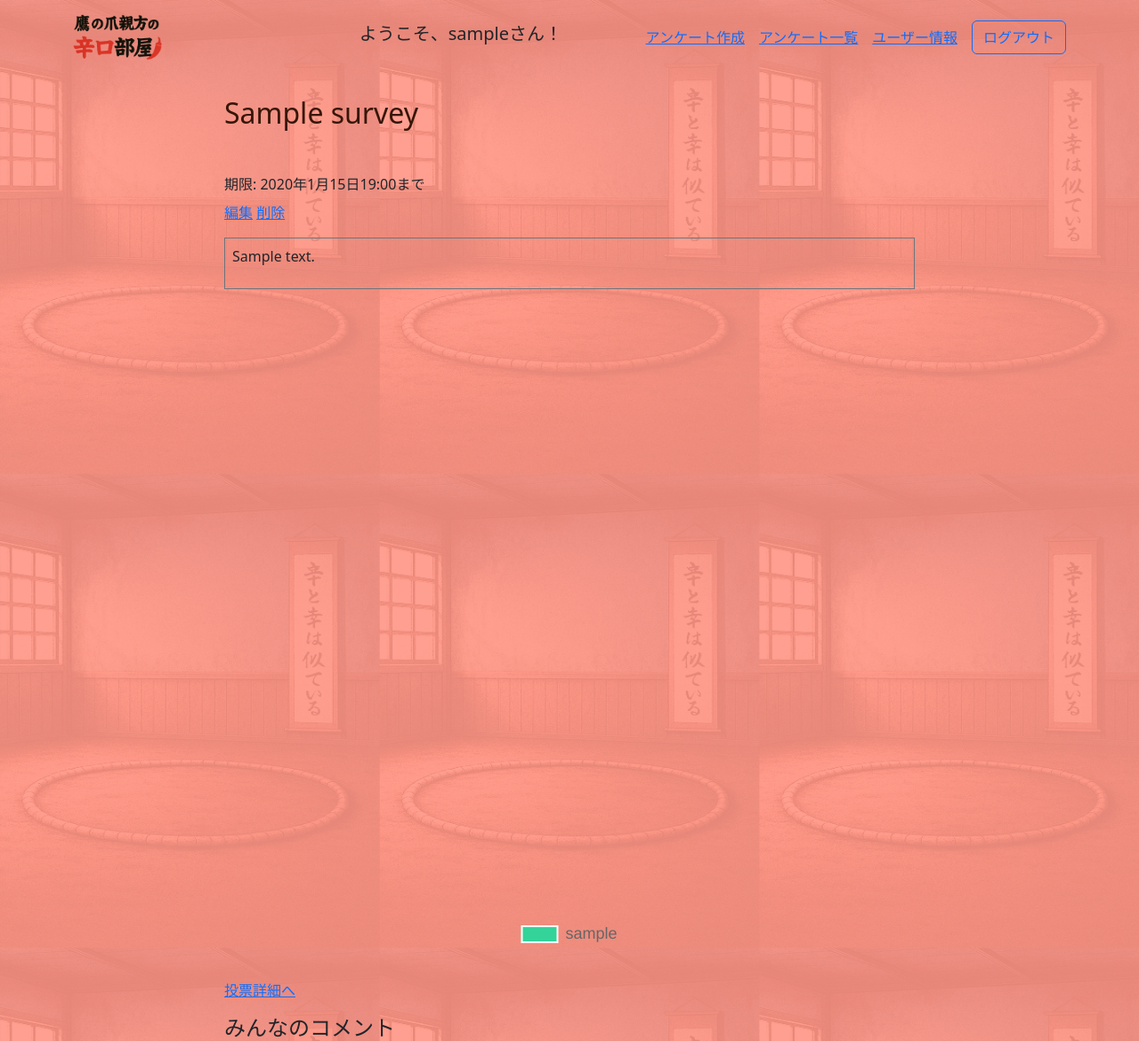
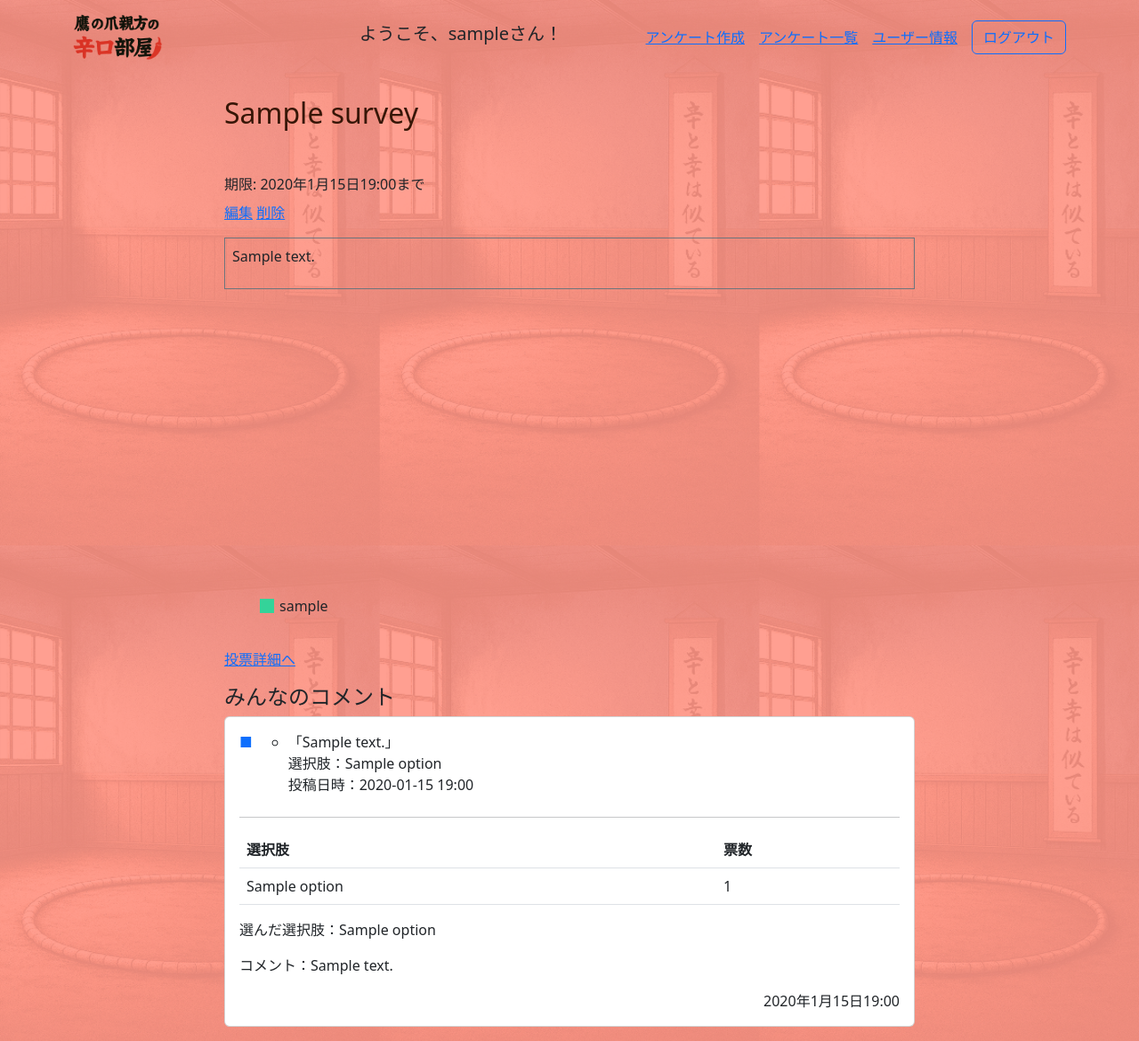
Before and after one commit to autumn-hackathon-c/Karakuchi-room-of-Taka-no-Tsume-Oyakata, a Django app: page /surveys/detail/1 in a window 1280 px wide. Shown: the top 1170 px of the page at 89% size. Run offline with Django 5.2, Linux system fonts and the light colour scheme; a user stored in the database is signed in; tables that the repository leaves empty hold one stand-in row (values such as "Sample post").

Commit message:
凡例が見切れないようにcanvasの外側に実装

```diff
--- /dev/null
+++ b/src/karakuchi_room/templates/karakuchi_room/snippets/chart_and_legends.html
@@ -0,0 +1,12 @@
+<div class="m-3 p-3">
+    <div class="chart-wrapper mb-2" max-width: 400%; max-height: 400px;">
+        <canvas id="chart"
+            {% for oc in option_vote_counts %}
+            data-{{ oc.label }}="{{ oc.vote_count }}"
+            {% endfor %}
+        ></canvas>
+    </div>
+    <div id="legend-container">
+        {% comment %} chart.jsによりこの中に自動で凡例が入る {% endcomment %}
+    </div>
+</div>
--- a/src/karakuchi_room/templates/karakuchi_room/surveys_detail.html
+++ b/src/karakuchi_room/templates/karakuchi_room/surveys_detail.html
@@ -43,14 +43,8 @@
     <p>アンケートの詳細説明はありません</p>
     {% endif %}
 </div>
-{% comment %} 円グラフ chart.jsで実装する {% endcomment %}
-<div class="m-3 p-3">
-    <canvas id="chart" width="400" height="400"
-        {% for oc in option_vote_counts %}
-        data-{{ oc.label }}="{{ oc.vote_count }}"
-        {% endfor %}
-    ></canvas>
-</div>
+{% comment %} 円グラフ {% endcomment %}
+{% include "karakuchi_room/snippets/chart_and_legends.html" %}
 {% comment %} ユーザーが投票している場合、表示 {% endcomment %}
 <div>
     {% if vote and vote.pk %}
--- a/src/static/css/style.css
+++ b/src/static/css/style.css
@@ -79,3 +79,34 @@ body {
   max-width: 500px;
   width: 100%;
 }
+
+/* // 凡例のスタイルを整える // */
+#legend-container ul {
+  list-style: none;
+  margin: 0;
+  padding: 0;
+  display: flex;
+  flex-direction: column;
+  flex-wrap: wrap;          /* 複数行に折り返す */
+}
+
+#legend-container li {
+  display: flex;
+  align-items: center;
+  margin: 4px 8px;
+  max-width: 100;         /* 凡例アイテムの最大幅を制限 */
+}
+
+#legend-container li span {
+  white-space: normal;      /* テキストを折り返す */
+  word-break: break-word;
+  overflow-wrap: break-word;
+}
+
+#legend-container .box {
+  width: 20px;
+  height: 20px;
+  flex-shrink: 0;
+  margin-right: 6px;
+  display: inline-block;
+}
--- a/src/static/js/pie-chart.js
+++ b/src/static/js/pie-chart.js
@@ -17,7 +17,7 @@ document.addEventListener("DOMContentLoaded", function() {
     // data- 属性の値をループして取得
     Array.from($chart.attributes).forEach(function(attr) {
         if (attr.name.startsWith("data-")) {
-            const label = attr.name.replace("data-", "").replace("-", " "); // ラベルを取得
+            const label = attr.name.replace("data-", ""); // ラベルを取得
             const count = parseInt(attr.value, 10); // 投票数を取得
 
             labels.push(label);  // ラベル（選択肢）を追加
@@ -48,28 +48,85 @@ document.addEventListener("DOMContentLoaded", function() {
                 data: counts,
                 backgroundColor: labels.map((_, i) => {
                 // ラベル数に応じて色を生成、または固定配列から取るなど
-                    const colors = ["#34d399", "#f87171", "#60a5fa", "#fbbf24", "#a78bfa"];
-                    return colors[i % colors.length];
+                    const colors = ["#34d399", "#f87171", "#60a5fa", "#fbbf24"];
+                    return colors[i];
                 })
             }]
         }
     }
 
+    // プラグイン：HTMLに凡例を出す
+    const htmlLegendPlugin = {
+        id: 'htmlLegend',
+        //チャートの描画前に凡例を再構築する
+        afterUpdate(chart, args, options) {
+            if (chart._legendBuilt) {
+                return;
+            }
+            chart._legendBuilt = true;
+            const legendContainer = document.getElementById(options.containerID);
+            let ul = legendContainer.querySelector('ul');
+            if (!ul) {
+            ul = document.createElement('ul');
+            legendContainer.appendChild(ul);
+            }
+
+            // 古いアイテムを消す
+            while (ul.firstChild) {
+            ul.firstChild.remove();
+            }
+
+            // 凡例アイテムをChart.js本体の設定に基づいて取得
+            const items = chart.options.plugins.legend.labels.generateLabels(chart);
+            items.forEach(item => {
+            const li = document.createElement('li');
+            li.style.display = 'flex';
+            li.style.alignItems = 'center';
+
+            const boxSpan = document.createElement('span');
+            boxSpan.className = 'box';
+
+            // fillStyle が無ければ dataset の backgroundColor を参照する
+            const color = item.fillStyle ?? chart.data.datasets[0].backgroundColor[item.index];
+            boxSpan.style.background = color;
+
+            boxSpan.style.width = '16px';
+            boxSpan.style.height = '16px';
+            boxSpan.style.marginRight = '6px';
+
+            li.appendChild(boxSpan);
+
+            const text = document.createElement('span');
+            text.textContent = item.text;
+            if (item.hidden) {
+                text.style.textDecoration = 'line-through';
+            }
+            li.appendChild(text);
+
+            ul.appendChild(li);
+            console.log(item);
+            });
+        }
+    };
+
+
     new Chart(ctx, {
         type: 'pie',
         data: data,
         options: {
+            maintainAspectRatio: false,
+            responsible: false,
             plugins: {
                 // 表示されるラベルをどこに置くかという設定
                 legend: {
-                    position: 'bottom',
-                    labels: {
-                        font: {
-                            size: 18
-                        }
-                    }
+                    display: false,
+                },
+                // 凡例が見切れないようにHTMLで出力
+                htmlLegend: {
+                    containerID: "legend-container"
                 }
             }
-        }
+        },
+        plugins: [htmlLegendPlugin]
     });
 });
```
